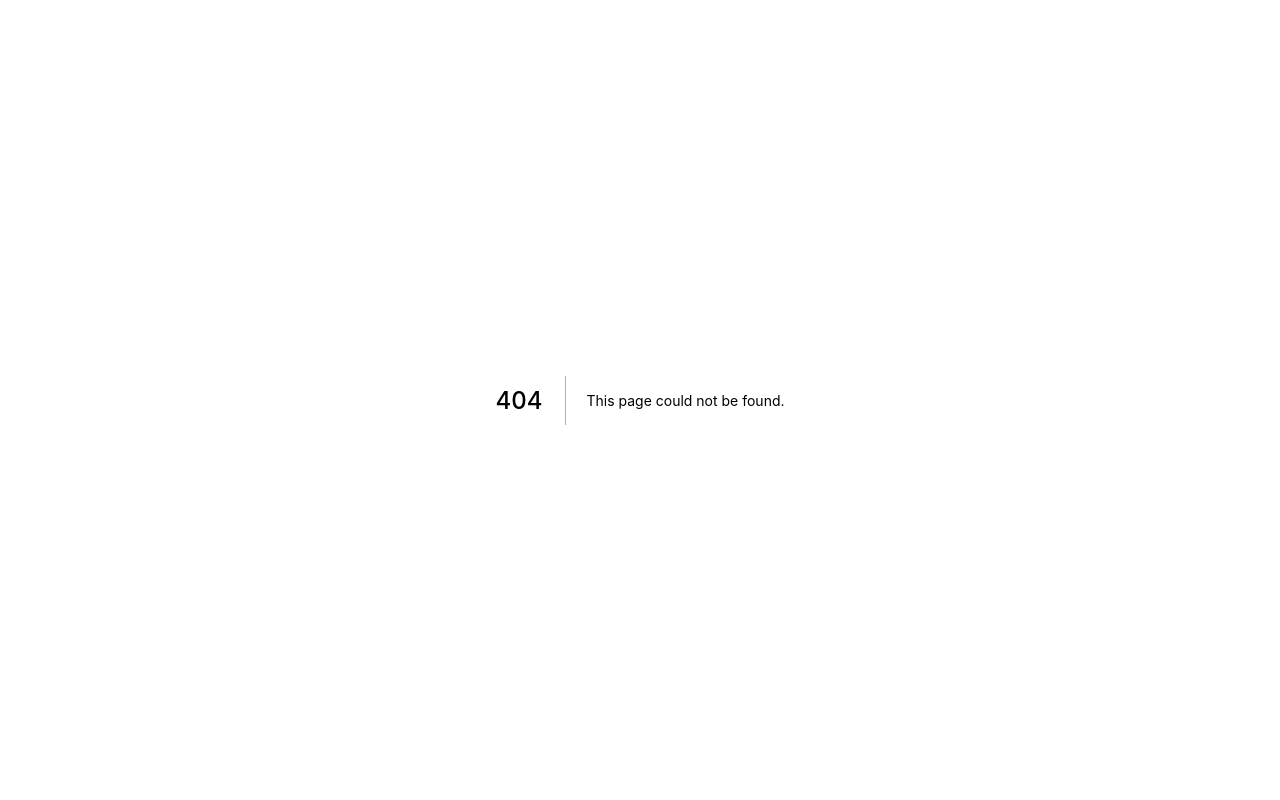
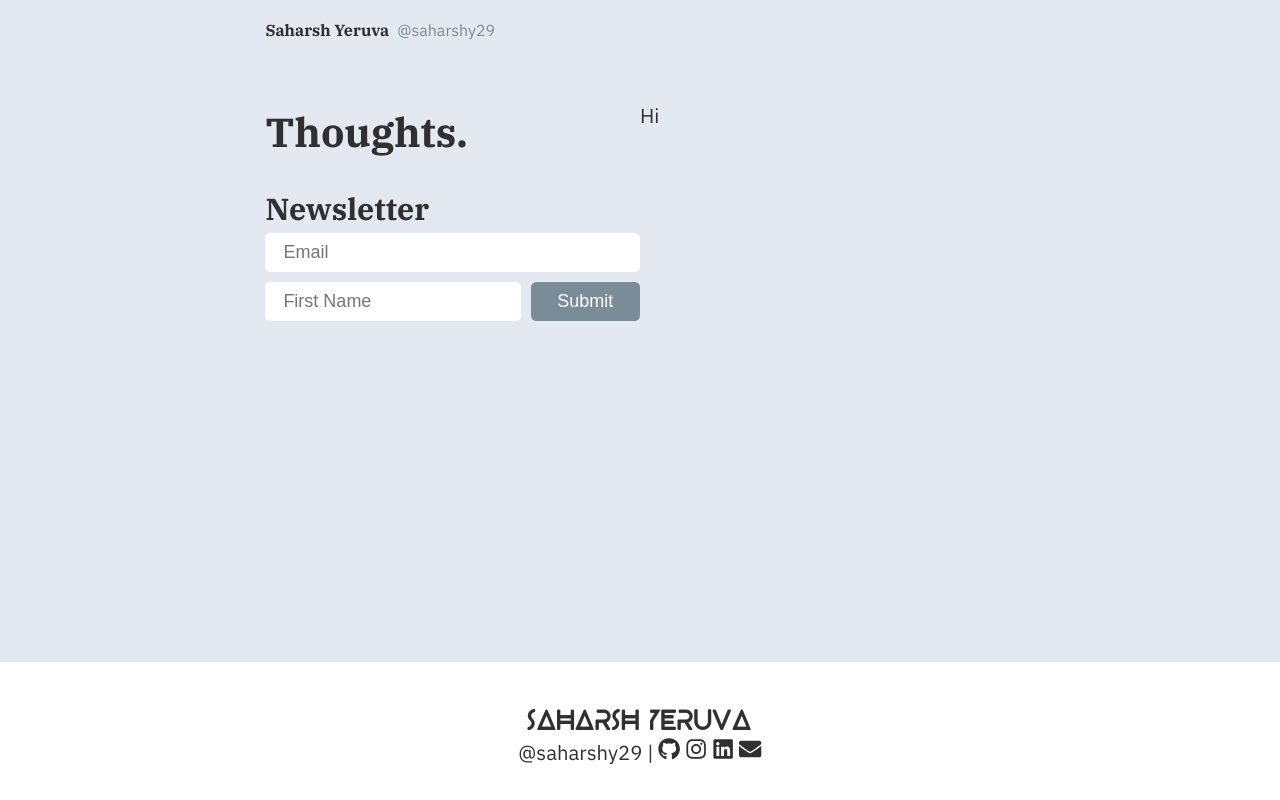
Before and after one commit to saharshxyz/site, a Next.js app: page /blog in a window 1280 px wide. Before the commit this address had no page. Built offline with nearby package versions, Linux system fonts and the light colour scheme.

Commit message:
Setup header layout and form UI React form still needs to be properly implemented with state, etc.

```diff
--- /dev/null
+++ b/components/Blog/Featured.tsx
@@ -0,0 +1,11 @@
+import featured from './Featured.module.scss';
+
+const Featured = () => {
+  return (
+    <div>
+      <p>Hi</p>
+    </div>
+  );
+};
+
+export default Featured;
--- /dev/null
+++ b/components/Blog/Form.module.scss
@@ -0,0 +1,38 @@
+@use 'styles/colors';
+@use 'styles/breakpoints';
+
+.root {
+	margin-top: 1em;
+	input {
+    background-color: map-get(colors.$background, secondary);
+    padding: 0.5em 1em;
+    width: 100%;
+    color: map-get(colors.$text, primary);
+    border-radius: max(0.3em, 5px);
+    outline: none;
+    border: none;
+    font-size: 1rem;
+
+    &[type='submit'] {
+  background-color: colors.$gray;
+			color: colors.$white;
+    }
+  }
+
+  label {
+    font-size: 0.8rem;
+    padding: 0.25em 1em;
+  }
+}
+
+.group + .group {
+  display: flex;
+  flex-direction: column;
+  margin-top: 0.5em;
+}
+
+.inline {
+  display: grid;
+  grid-template-columns: 7fr 3fr;
+  grid-gap: 0.5em;
+}
--- /dev/null
+++ b/components/Blog/Form.tsx
@@ -0,0 +1,22 @@
+import form from './Form.module.scss';
+
+const Form = () => {
+  return (
+    <div className={form.root}>
+      <h2>Newsletter</h2>
+      <div className={form.group}>
+        <input type="email" name="email" placeholder="Email" />
+        {/* <label>Email</label> */}
+      </div>
+      <div className={form.group}>
+        <div className={form.inline}>
+          <input type="text" name="name" placeholder="First Name" />
+          {/* <label>First Name</label> */}
+          <input type="submit" className={form.btn} />
+        </div>
+      </div>
+    </div>
+  );
+};
+
+export default Form;
--- /dev/null
+++ b/components/Blog/Header.module.scss
@@ -0,0 +1,12 @@
+@use 'styles/colors';
+@use 'styles/breakpoints';
+
+.root {
+  display: grid;
+  grid-template-columns: 1fr 1fr;
+
+  @media (max-width: breakpoints.$tablet) {
+		display: flex;
+		flex-direction: column;
+  }
+}
--- /dev/null
+++ b/components/Blog/Header.tsx
@@ -0,0 +1,19 @@
+import header from './Header.module.scss';
+import Form from './Form';
+import Featured from './Featured';
+
+const Header = () => {
+  return (
+    <div className={header.root}>
+      <div className={header.wrapper}>
+        <h1>Thoughts.</h1>
+        <Form />
+      </div>
+      <div className={header.wrapper}>
+        <Featured />
+      </div>
+    </div>
+  );
+};
+
+export default Header;
--- a/components/Layouts/Layout.module.scss
+++ b/components/Layouts/Layout.module.scss
@@ -13,6 +13,6 @@
 .contentWrapper {
   padding: 0.5em 1em;
   margin: 0 auto;
+  width: 100%;
   max-width: 65ch;
-  max-width: 750px;
 }
--- /dev/null
+++ b/pages/blog/index.tsx
@@ -0,0 +1,12 @@
+import Layout from '../../components/Layouts/Layout';
+import Header from '../../components/Blog/Header';
+
+const Home = () => {
+  return (
+    <Layout>
+      <Header />
+    </Layout>
+  );
+};
+
+export default Home;
--- a/styles/_colors.scss
+++ b/styles/_colors.scss
@@ -12,5 +12,5 @@ $background: (
 
 $text: (
   primary: var(--text--primary),
-  opposite: var(--text--color--opposite),
+  secondary: var(--text--color--secondary),
 );
--- a/styles/globals.scss
+++ b/styles/globals.scss
@@ -17,7 +17,7 @@
   --background--secondary: var(--color--white);
 
   --text--primary: var(--color--black);
-  --text-color--opposite: var(--color--white);
+  --text--color--secondary: var(--color--white);
 
   @media (prefers-color-scheme: dark) {
     --color--primary: #ff9a1f;
@@ -27,7 +27,7 @@
     --background--secondary: #2d3b4e;
 
     --text--primary: var(--color--white);
-    --text-color--opposite: var(--color--black);
+    --text--color--secondary: var(--color--black);
   }
 }
 
@@ -52,6 +52,10 @@ body {
   }
 }
 
+#{headings(1,6)} {
+    font-family: fonts.$serif;
+  }
+
 * {
   padding: 0;
   margin: 0;
```
Also changed, not shown: .eslintrc.json, components/Blog/Featured.module.scss (added).
